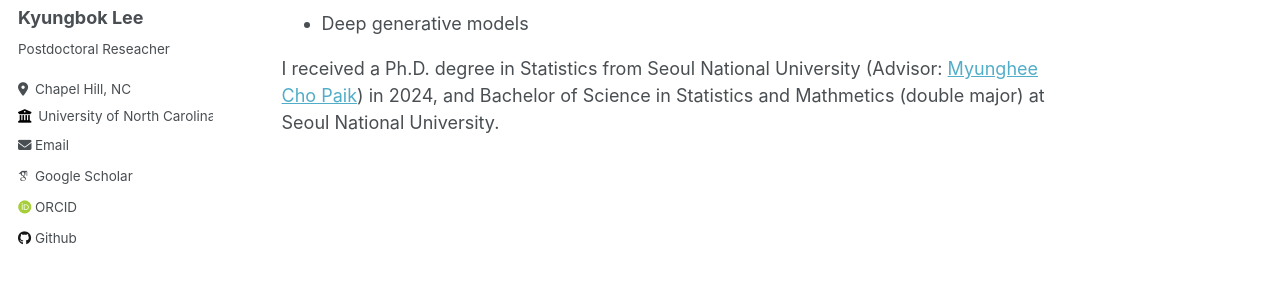
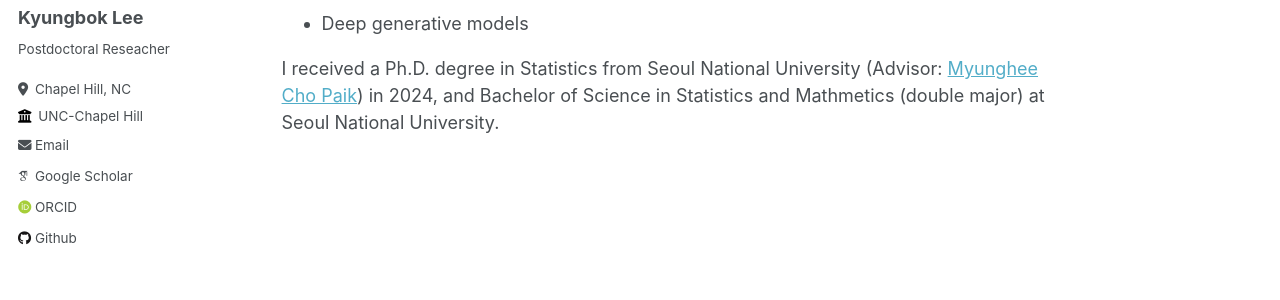
Before and after one commit to KyungbokLee/KyungbokLee.github.io, a Jekyll site: the page built from _pages/about.md, in a window 1280 px wide. Shown: the part 318-618 px from the top of the page. Built offline with Jekyll 4.4.1, drawn with Linux system fonts in a browser that asks for light colours; some web fonts are replaced.

Commit message:
Update _config.yml

```diff
--- a/_config.yml
+++ b/_config.yml
@@ -26,7 +26,7 @@ author:
   pronouns         : # example: "she/her"
   bio              : "Postdoctoral Reseacher"
   location         : "Chapel Hill, NC"
-  employer         : "University of North Carolina at Chapel Hill"
+  employer         : "UNC-Chapel Hill"
   uri              : # URL
   email            : "kyungbok@unc.edu"
 
```
